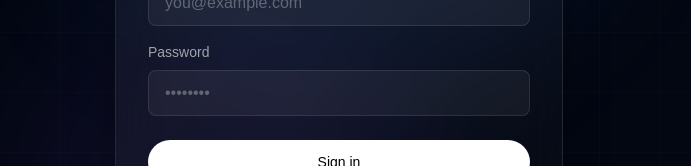
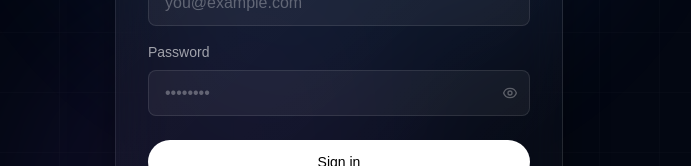
Before and after one commit to ahmadbuilds/AI-Insurance-Adjustor, a Next.js app in the folder src/ui/: page /login in a window 1280 px wide. Shown: the part 388-554 px from the top of the page, without its empty margins (301-992 px from the left). Built offline with nearby package versions, Linux system fonts and the light colour scheme.

Commit message:
updated login validations

```diff
--- a/src/ui/app/login/LoginForm.tsx
+++ b/src/ui/app/login/LoginForm.tsx
@@ -1,6 +1,6 @@
 "use client";
 
-import { useActionState } from "react";
+import { useActionState, useState, useRef } from "react";
 
 interface LoginFormProps {
   action: (formData: FormData) => Promise<{ error: string } | void>;
@@ -15,13 +15,23 @@
     null
   );
 
+  const [showPassword, setShowPassword] = useState(false);
+
+  // Ref to the hidden submit button so we can trigger it programmatically on Enter
+  const submitRef = useRef<HTMLButtonElement>(null);
+
+  function handleKeyDown(e: React.KeyboardEvent<HTMLInputElement>) {
+    if (e.key === "Enter") {
+      e.preventDefault();
+      submitRef.current?.click();
+    }
+  }
+
   return (
     <form action={formAction} className="space-y-4">
+      {/* Email */}
       <div>
-        <label
-          htmlFor="login-email"
-          className="block text-sm text-white/60 mb-2"
-        >
+        <label htmlFor="login-email" className="block text-sm text-white/60 mb-2">
           Email
         </label>
         <input
@@ -29,34 +39,61 @@
           name="email"
           type="email"
           required
+          onKeyDown={handleKeyDown}
           className="w-full rounded-lg border border-white/10 bg-white/5 px-4 py-2.5 text-white placeholder:text-white/30 focus:border-[#3B82F6]/50 focus:outline-none focus:ring-2 focus:ring-[#3B82F6]/20 transition-colors"
           placeholder="you@example.com"
         />
       </div>
 
+      {/* Password */}
       <div>
-        <label
-          htmlFor="login-password"
-          className="block text-sm text-white/60 mb-2"
-        >
+        <label htmlFor="login-password" className="block text-sm text-white/60 mb-2">
           Password
         </label>
+        <div className="relative">
           <input
             id="login-password"
             name="password"
-          type="password"
+            type={showPassword ? "text" : "password"}
             required
-          className="w-full rounded-lg border border-white/10 bg-white/5 px-4 py-2.5 text-white placeholder:text-white/30 focus:border-[#3B82F6]/50 focus:outline-none focus:ring-2 focus:ring-[#3B82F6]/20 transition-colors"
+            onKeyDown={handleKeyDown}
+            className="w-full rounded-lg border border-white/10 bg-white/5 px-4 py-2.5 pr-11 text-white placeholder:text-white/30 focus:border-[#3B82F6]/50 focus:outline-none focus:ring-2 focus:ring-[#3B82F6]/20 transition-colors"
             placeholder="••••••••"
           />
+          <button
+            type="button"
+            onClick={() => setShowPassword((v) => !v)}
+            tabIndex={-1}
+            aria-label={showPassword ? "Hide password" : "Show password"}
+            className="absolute right-3 top-1/2 -translate-y-1/2 text-white/30 hover:text-white/60 transition-colors"
+          >
+            {showPassword ? (
+              /* Eye-off */
+              <svg className="h-4 w-4" fill="none" stroke="currentColor" viewBox="0 0 24 24">
+                <path strokeLinecap="round" strokeLinejoin="round" strokeWidth={2} d="M13.875 18.825A10.05 10.05 0 0112 19c-4.478 0-8.268-2.943-9.543-7a9.97 9.97 0 011.563-3.029m5.858.908a3 3 0 114.243 4.243M9.878 9.878l4.242 4.242M9.88 9.88l-3.29-3.29m7.532 7.532l3.29 3.29M3 3l3.59 3.59m0 0A9.953 9.953 0 0112 5c4.478 0 8.268 2.943 9.543 7a10.025 10.025 0 01-4.132 5.411m0 0L21 21" />
+              </svg>
+            ) : (
+              /* Eye */
+              <svg className="h-4 w-4" fill="none" stroke="currentColor" viewBox="0 0 24 24">
+                <path strokeLinecap="round" strokeLinejoin="round" strokeWidth={2} d="M15 12a3 3 0 11-6 0 3 3 0 016 0z" />
+                <path strokeLinecap="round" strokeLinejoin="round" strokeWidth={2} d="M2.458 12C3.732 7.943 7.523 5 12 5c4.478 0 8.268 2.943 9.542 7-1.274 4.057-5.064 7-9.542 7-4.477 0-8.268-2.943-9.542-7z" />
+              </svg>
+            )}
+          </button>
+        </div>
       </div>
 
+      {/* Error */}
       {state?.error && (
         <div className="rounded-lg border border-red-500/20 bg-red-500/10 px-4 py-3 text-sm text-red-400">
           {state.error}
         </div>
       )}
 
+      {/* Hidden submit — triggered by Enter key handler above */}
+      <button ref={submitRef} type="submit" className="hidden" aria-hidden="true" />
+
+      {/* Visible submit */}
       <button
         type="submit"
         disabled={pending}
```
Lines whose indentation alone changed are shown as unchanged.
